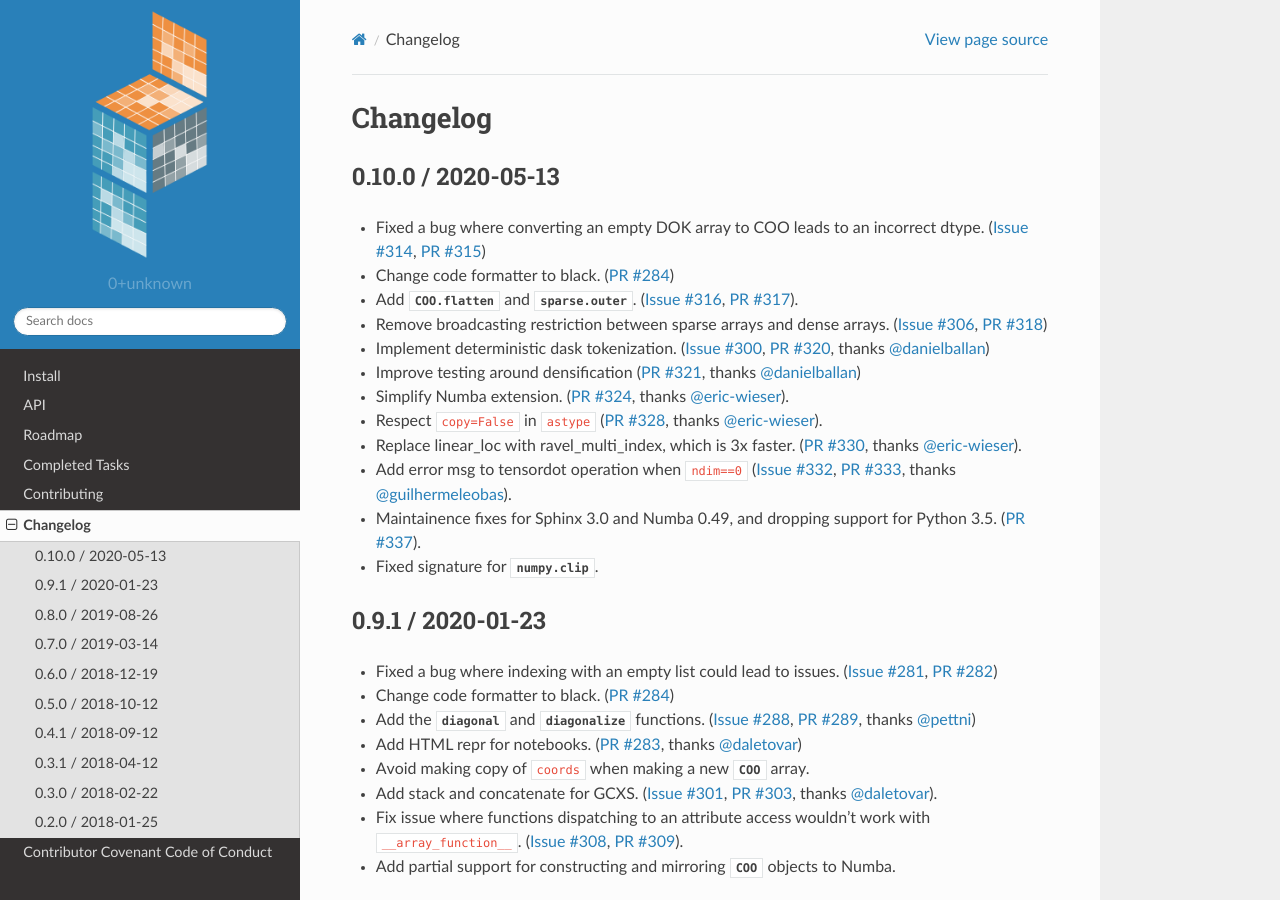
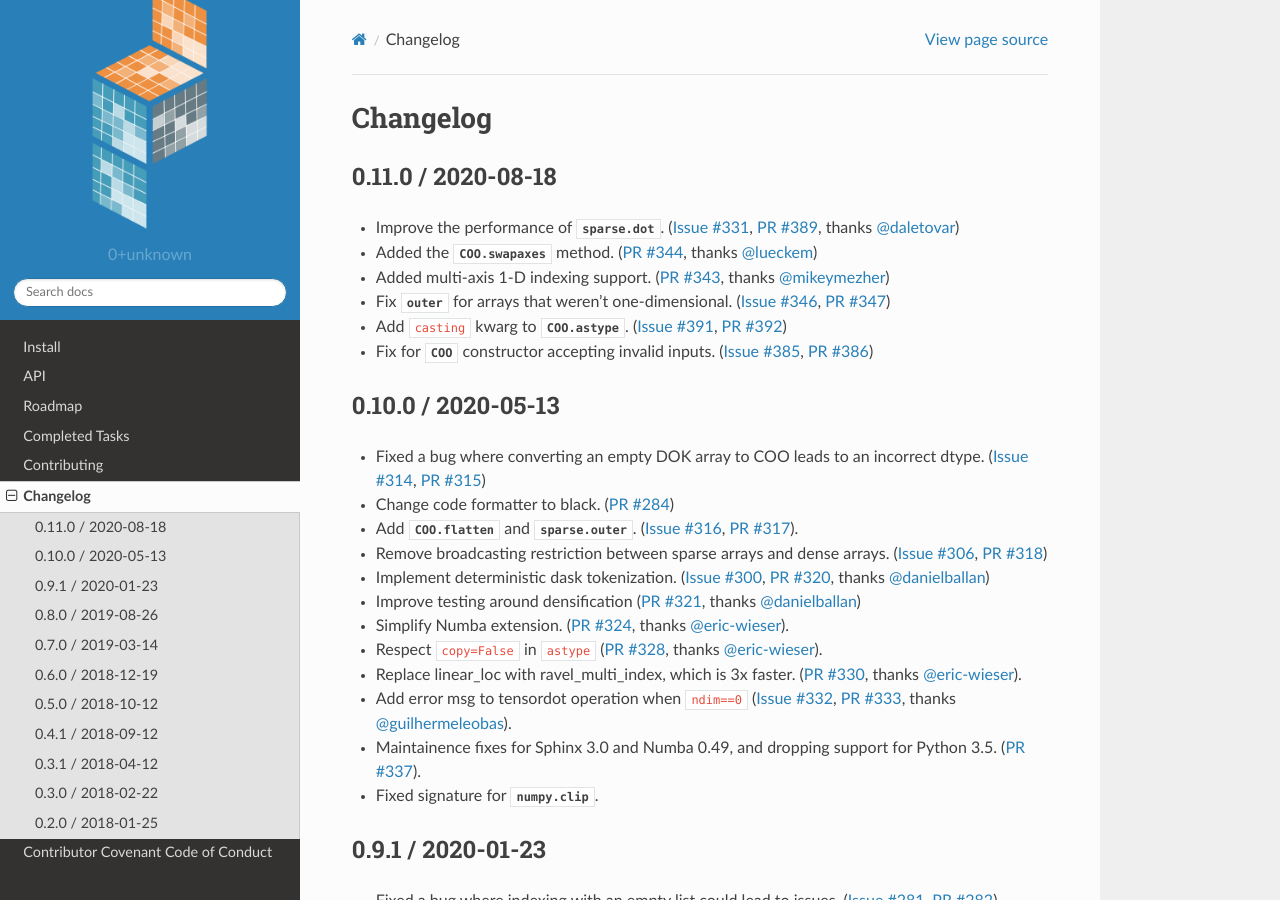
Before and after one commit to pydata/sparse, a Sphinx documentation site: the page built from docs/changelog.rst, in a window 1280 px wide and 900 px high. Built offline with Sphinx 7.4.7 and the Read the Docs theme 2.0.0, drawn with Linux system fonts in a browser that asks for light colours; pages that are not in the unit, such as notebooks, are missing from menus.

```diff
--- a/docs/changelog.rst
+++ b/docs/changelog.rst
@@ -2,6 +2,16 @@ Changelog
 =========
 
 .. currentmodule:: sparse
+
+0.11.0 / 2020-08-18
+-------------------
+
+* Improve the performance of :obj:`sparse.dot`. (:issue:`331`, :pr:`389`, thanks :ghuser:`daletovar`)
+* Added the :obj:`COO.swapaxes` method. (:pr:`344`, thanks :ghuser:`lueckem`)
+* Added multi-axis 1-D indexing support. (:pr:`343`, thanks :ghuser:`mikeymezher`)
+* Fix :obj:`outer` for arrays that weren't one-dimensional. (:issue:`346`, :pr:`347`)
+* Add ``casting`` kwarg to :obj:`COO.astype`. (:issue:`391`, :pr:`392`)
+* Fix for :obj:`COO` constructor accepting invalid inputs. (:issue:`385`, :pr:`386`)
 
 0.10.0 / 2020-05-13
 -------------------
--- /dev/null
+++ b/docs/generated/sparse.COO.swapaxes.rst
@@ -0,0 +1,6 @@
+COO.swapaxes
+============
+
+.. currentmodule:: sparse
+
+.. automethod:: COO.swapaxes
--- /dev/null
+++ b/docs/generated/sparse.moveaxis.rst
@@ -0,0 +1,6 @@
+moveaxis
+========
+
+.. currentmodule:: sparse
+
+.. autofunction:: moveaxis
```
Also changed, not shown: release-procedure.md (+21 -11 lines).
